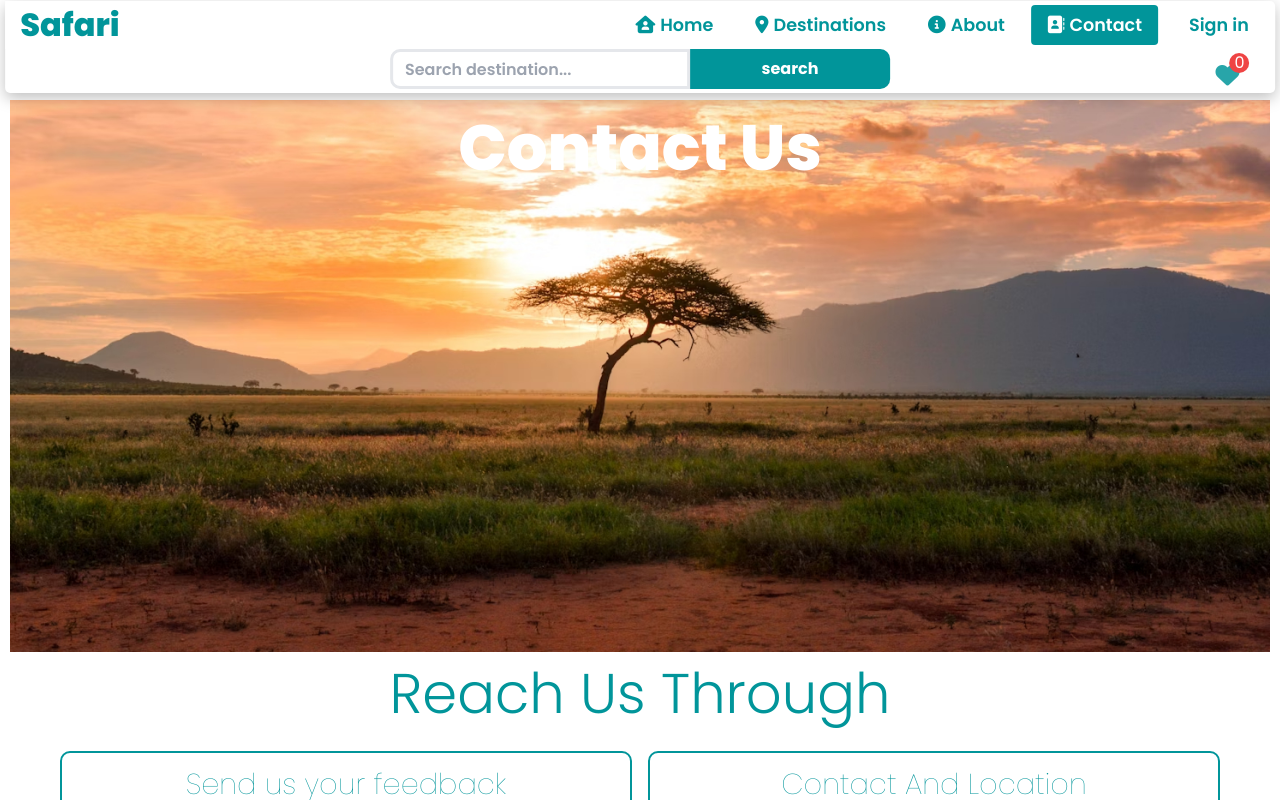
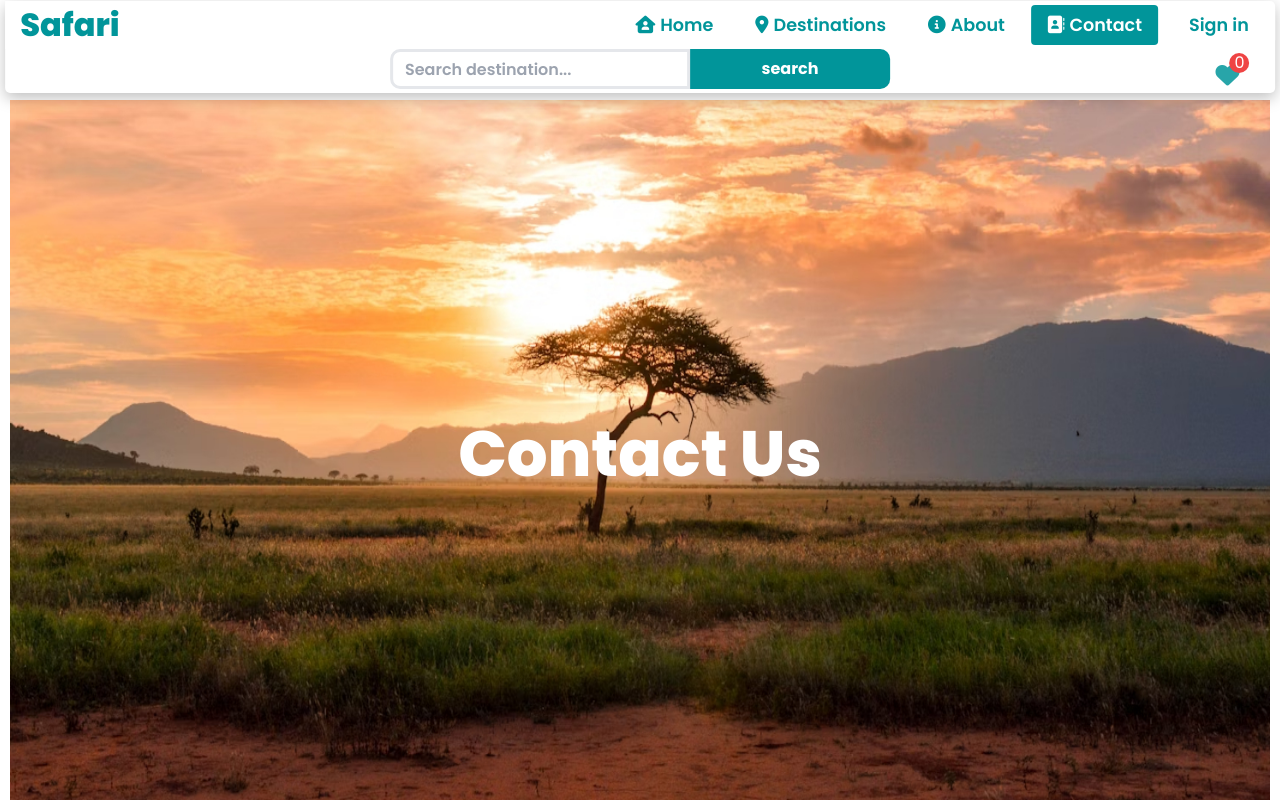
Before and after one commit to arnold-0803/Safari-Front-end-Web-Project, a React (Create React App) app: page /contact in a window 1280 px wide. Shown: the top 800 px of the page. Built offline with nearby package versions, Linux system fonts and the light colour scheme; the HTML template or start-up script is replaced by a standard one.

Commit message:
refined most parts of this web app

```diff
--- a/src/components/HeroFrame.jsx
+++ b/src/components/HeroFrame.jsx
@@ -3,7 +3,7 @@ import SubcribeForm from "./SubcribeForm";
 const MainFrame = (props) => {
   return (
     <div className={`${props.cName} relative w-full pt-[100px]`}>
-      <div className="relative">
+      <div className="hero-content relative">
         <img className="w-full h-full object-cover object-fill max-[767px]:h-[40vh]"
           src={props.heroImage} alt={props.title}
         />
--- a/src/index.css
+++ b/src/index.css
@@ -62,7 +62,7 @@ nav .menubar i{
 
 
 .home .hero img{
-  clip-path: polygon(0% 100%, 100% 85%, 100% 0%, 0% 0%);
+  clip-path: polygon(0% 100%, 100% 82%, 100% 0%, 0% 0%);
   @apply max-[767px]:h-[55vh];
 }
 
@@ -81,6 +81,14 @@ nav .menubar i{
 
 .sub-hero{
   @apply relative w-full px-[10px];
+}
+
+.sub-hero .hero-content{
+  @apply xl:h-[90vh];
+}
+
+.sub-hero .hero-text{
+  @apply text-center h-full
 }
 
 .destination-one{
--- a/src/pages/SearchPage.jsx
+++ b/src/pages/SearchPage.jsx
@@ -5,7 +5,7 @@ import { useLocation } from 'react-router-dom';
 import Destinations from '../components/Destinations';
 
 function SearchPage() {
-const {data, loading, error} = useFetch("/db/db.json");
+const {data, loading, error} = useFetch("/db/db1.json");
   const location = useLocation();
   const query = new URLSearchParams(location.search).get("query") || "";
 
```
